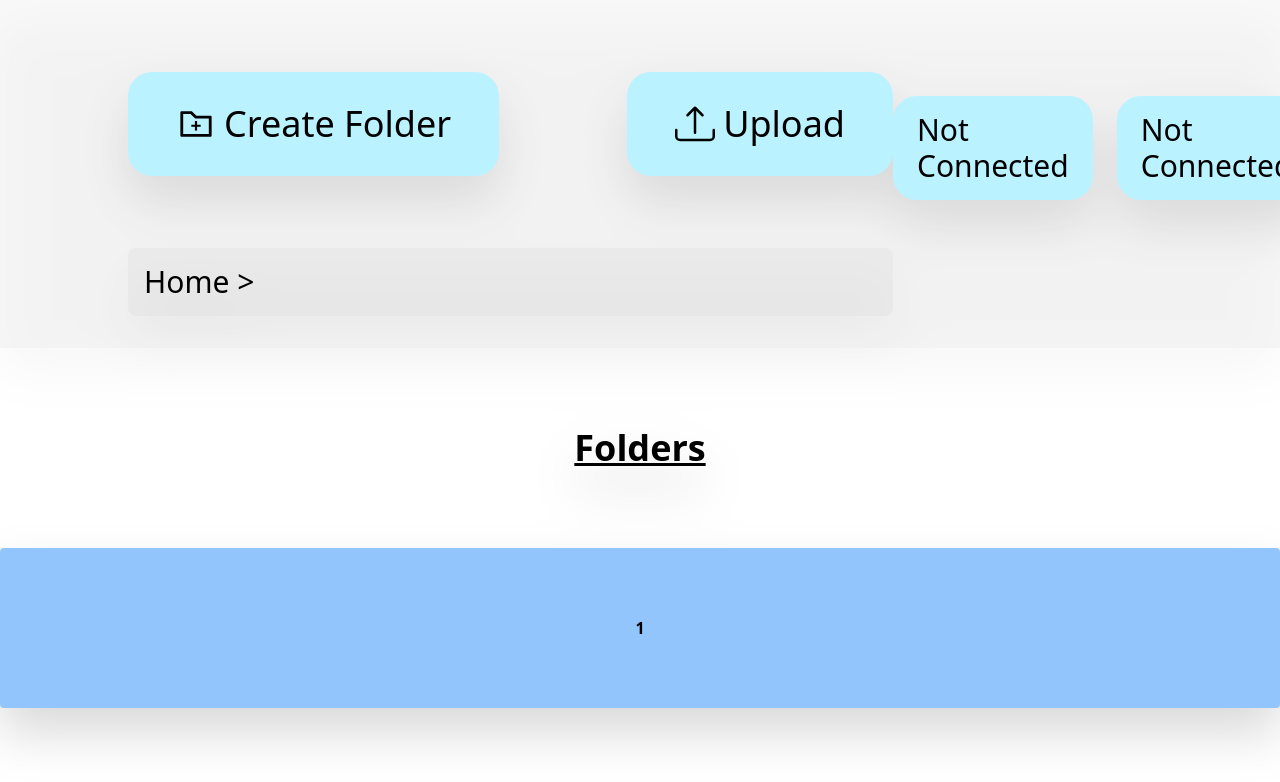
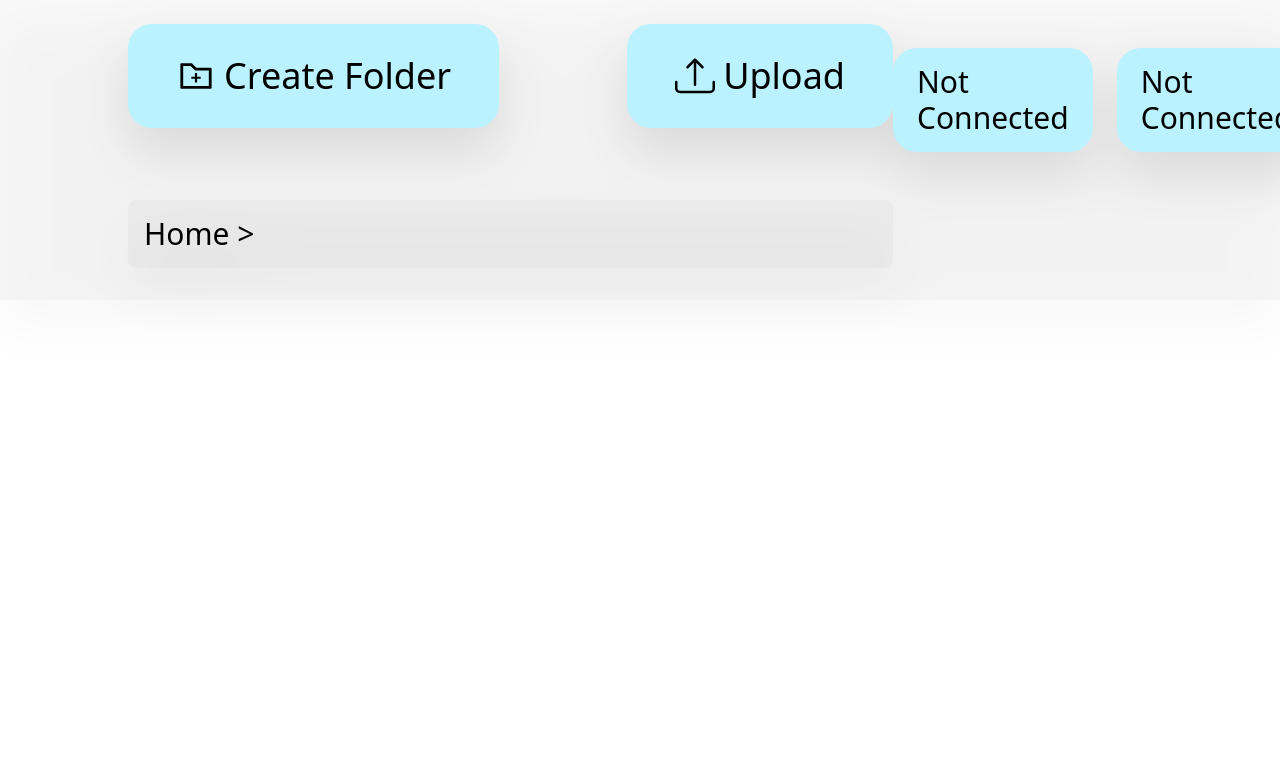
Before and after one commit to madhav-madhusoodanan/raptures-knowhere, a Next.js app: page / in a window 1280 px wide. Shown: the top 782 px of the page. Built offline with nearby package versions, Linux system fonts and the light colour scheme.

Commit message:
Update-2

```diff
--- a/components/folder.js
+++ b/components/folder.js
@@ -3,11 +3,14 @@ import instance from "./axios";
 import dataHandler from "./datahandler";
 import Executor from "./execution";
 import Input, { CreateFolder } from "./input";
+import { AiFillFolder } from "react-icons/ai";
+import { AiOutlineClose } from "react-icons/ai";
 import { AssignAfterTraverse, Traverse } from "./utils";
 
 export default function Folder() {
   const [orgAddress, setOrgAddress] = useState("Not Connected");
   const [myAddress, setMyAddress] = useState("Not Connected");
+  const [create, setCreate] = useState(false);
   const [dummy, setDummy] = useState(0);
   const [path, setPath] = useState([]);
   const [root, setRoot] = useState({
@@ -16,6 +19,7 @@ export default function Folder() {
 
   const updateProfile = async () => {
     const executor = new Executor();
+
     const cid = await dataHandler.write(JSON.stringify(root));
     await executor.putProfile(cid);
     alert("profile updated!");
@@ -34,8 +38,9 @@ export default function Folder() {
   };
   return (
     // < className="h-full w-full rounded grid place-items-center">
-    <div className=" drop-shadow-2xl">
-      <div className="bg-[#D9D9D933] w-full flex justify-between pt-12">
+    <div>
+      <ModalFolder />
+      <div className="bg-[#D9D9D933] w-full flex justify-between drop-shadow-2xl">
         <div>
           <div className="flex">
             {path.length !== 0 && (
@@ -52,10 +57,14 @@ export default function Folder() {
             <CreateFolder
               currentRoot={Traverse(root, path)}
               setCurrentRoot={editTree}
+              onClick={() => {
+                setCreate(true);
+              }}
             />
 
             <Input setData={setData} />
           </div>
+
           <div className="bg-[#D9D9D94D] ml-32 text-3xl rounded-lg pl-4 mb-8 mt-12 py-4">
             Home &gt;
           </div>
@@ -73,10 +82,12 @@ export default function Folder() {
           </div>
         </div>
       </div>
-      <div className="text-4xl font-semibold underline text-center py-20">
-        Folders
-      </div>
-      {Object.keys(Traverse(root, path)).map((key, index) => (
+
+      {Object.keys(Traverse(root, path))
+        .filter((key) => {
+          typeof Traverse(root, path)[key] === "object";
+        })
+        .map((key, index) => (
           <Element
             currentRoot={Traverse(root, path)}
             rootElem={key}
@@ -89,6 +100,40 @@ export default function Folder() {
   );
 }
 
+function ModalFolder({ create }) {
+  if (create == true) {
+    return (
+      <div className="bg-[#D1D1D1] w-1/5 rounded-xl relative z-10 top-96 mx-auto">
+        <div>
+          <AiOutlineClose fontSize={40} />
+        </div>
+        <div className="flex items-center m-4 pt-2 border-2 border-black rounded-lg">
+          <AiFillFolder fontSize={40} />{" "}
+          <input
+            type="name"
+            className=" bg-[#D1D1D1] w-full text-xl xl:text-3xl md:text-2xl text-center py-2 shadow-inner text-black placeholder-black"
+            onChange={({ target: { value } }) => setName(value)}
+            id="name"
+            name="name"
+            placeholder="Enter Folder Name"
+            autocomplete="off"
+          />
+        </div>
+        <div className="text-3xl text-center cursor-pointer py-2">Create</div>
+      </div>
+    );
+  }
+}
+function Orglist({ orgAddress }) {
+  if (create == true) {
+    return (
+      <div className="bg-[#D1D1D1] w-1/5 rounded-xl relative z-10 top-96 mx-auto">
+        <div className="text-md">{orgAddress}</div>
+        <div>{orgAddress}</div>
+      </div>
+    );
+  }
+}
 function Element({ currentRoot, rootElem, setPath, path }) {
   const [data, setData] = useState("");
   const onClick = async () => {
@@ -96,6 +141,7 @@ function Element({ currentRoot, rootElem, setPath, path }) {
     setData(response.data);
   };
   if (typeof currentRoot[rootElem] === "object") {
+    //Folder
     return (
       <div
         onClick={() => setPath([...path, rootElem])}
@@ -105,13 +151,19 @@ function Element({ currentRoot, rootElem, setPath, path }) {
       </div>
     );
   } else if (typeof currentRoot[rootElem] === "string") {
+    //Files
     if (data == "")
       return (
+        <div>
+          <div className="text-4xl font-semibold underline text-center py-20">
+            Files
+          </div>
           <div
             className="h-40 w-full rounded grid place-items-center bg-neutral-300 text-black cursor-pointer"
             onClick={onClick}
           >
             <p className="w-1/2 font-bold text-center">{rootElem}</p>
+          </div>
         </div>
       );
     else
```
Lines whose indentation alone changed are shown as unchanged.
